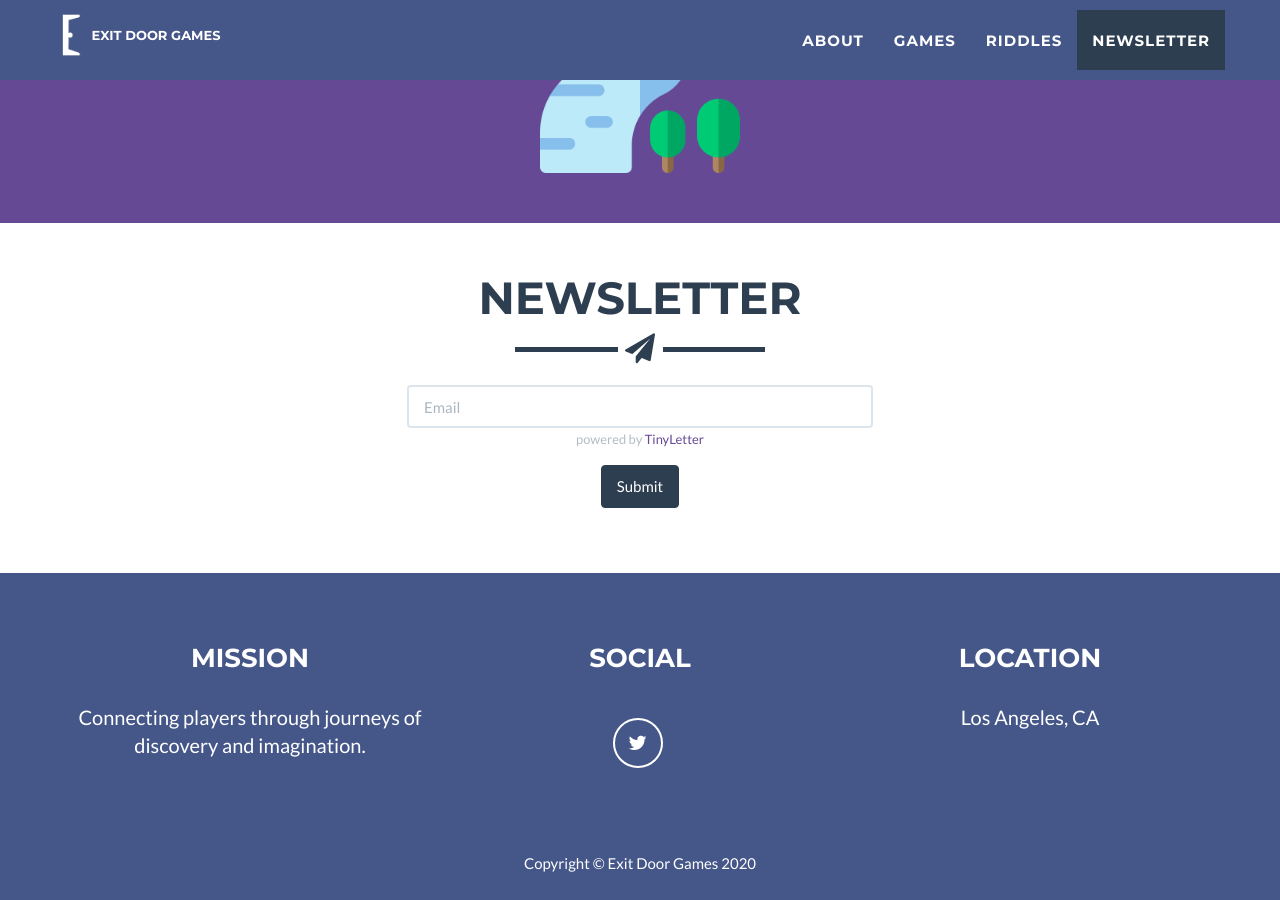
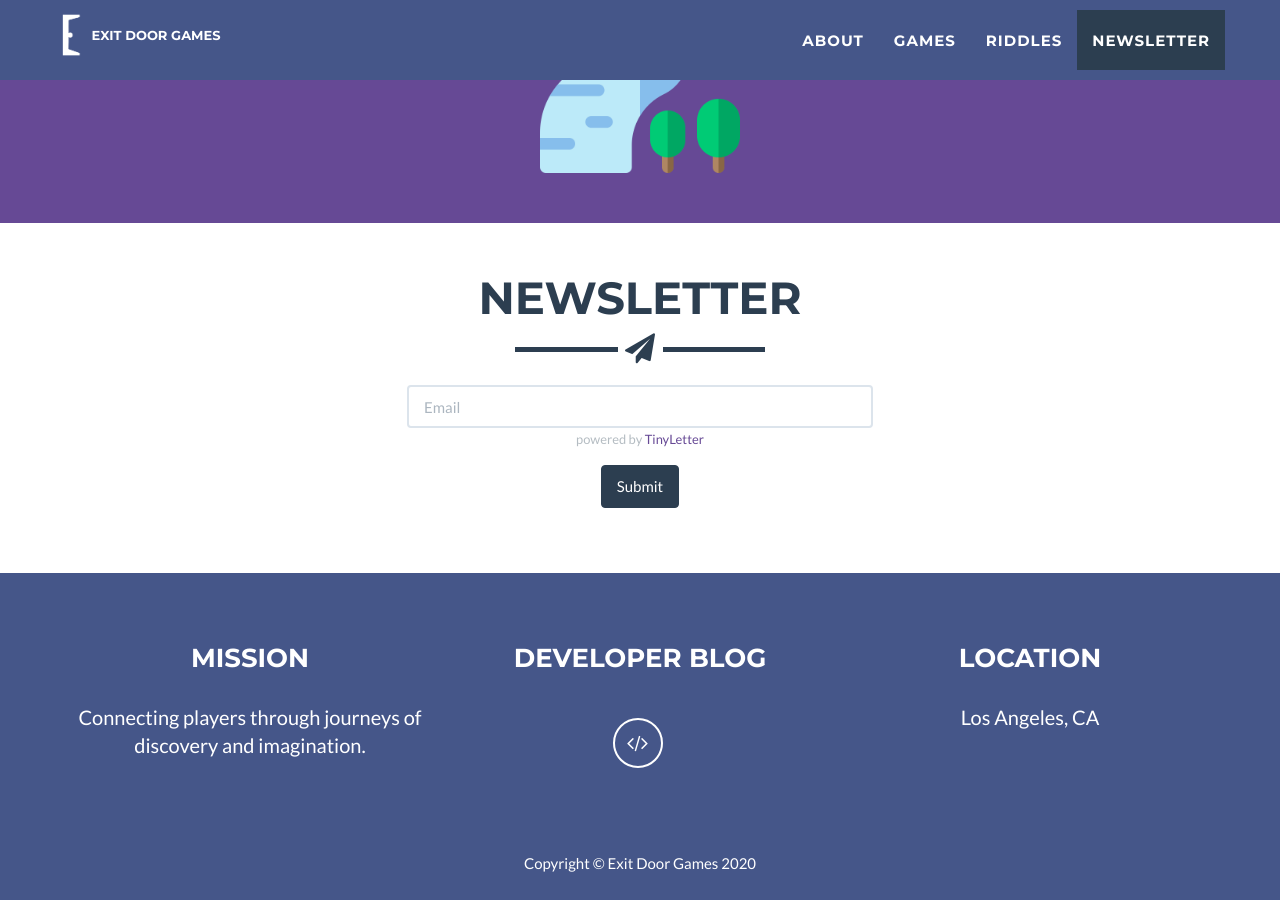
Before and after one commit to exitdoorgames/exitdoorgames.github.io, a Jekyll site: the page built from _posts/2020-07-01-the-elephant.markdown, in a window 1280 px wide and 900 px high, scrolled down 1023 px. Built offline with Jekyll 4.4.1, drawn with Linux system fonts in a browser that asks for light colours.

Commit message:
Add link to developer blog

```diff
--- a/_config.yml
+++ b/_config.yml
@@ -34,13 +34,13 @@ color:
 footer:
   copyright: Exit Door Games
   location: Location
-  social: Social
+  social: Developer Blog
   credits: Mission
 
 # Social networks usernames (many more available: google-plus, flickr, dribbble, pinterest, instagram, tumblr, linkedin, etc.)
 social:
-  - title: twitter
-    url: https://twitter.com/exitdoorgames
+  - title: code
+    url: https://blog.exitdoorgames.com
 
 # Postal address (add as many lines as necessary)
 address:
```
